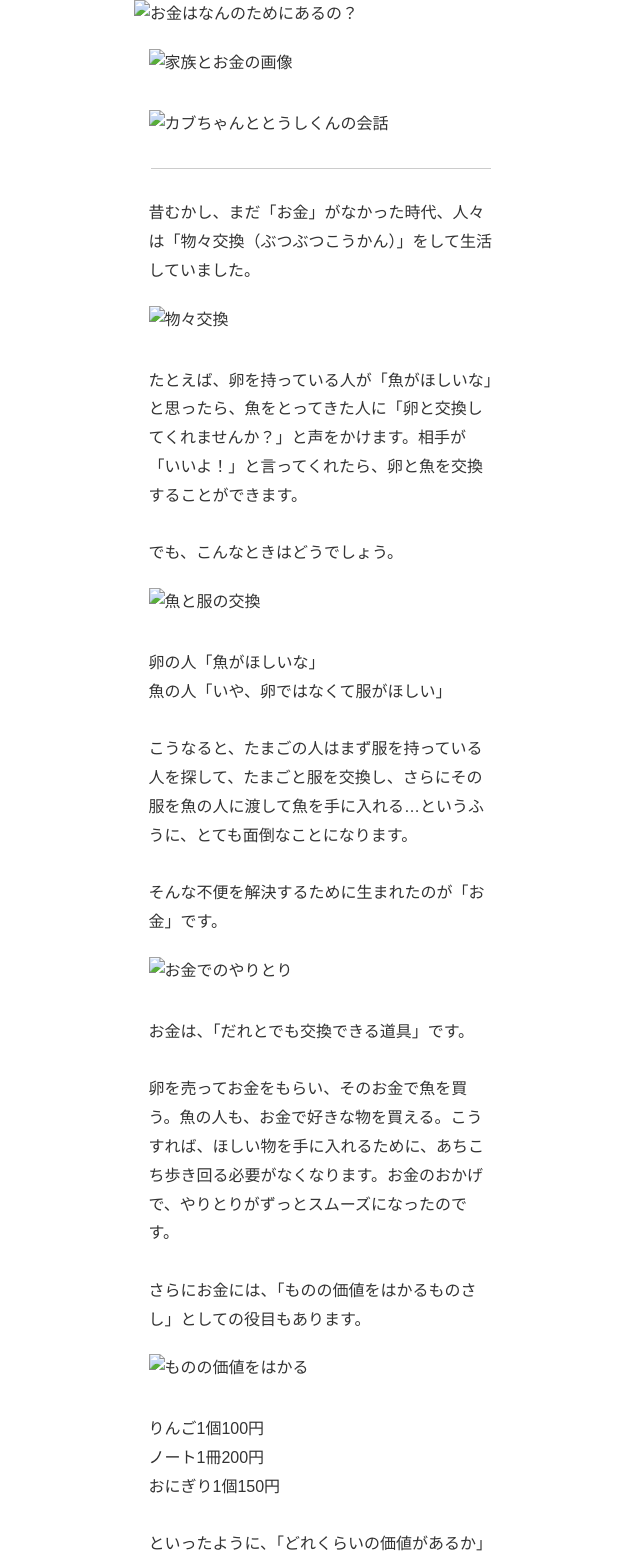
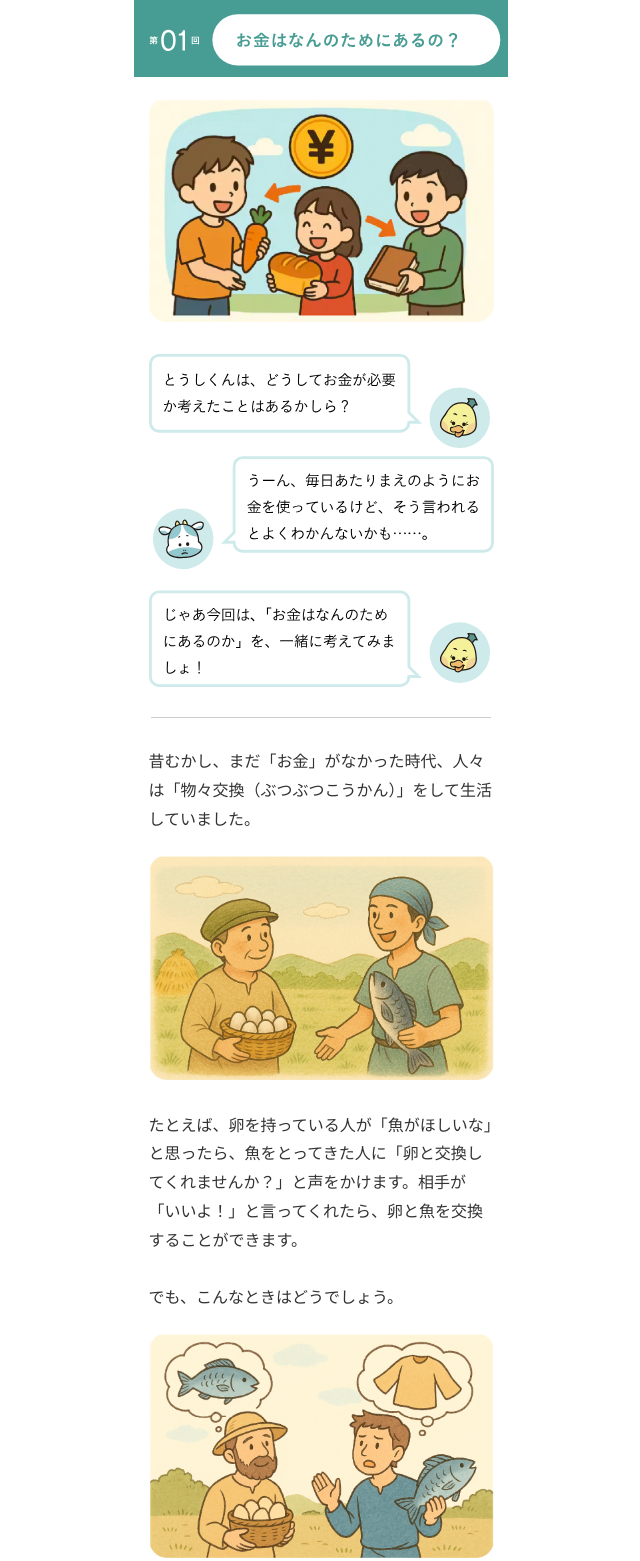
Before and after one commit to c3iird/example-website, a plain HTML site: page index.html in a window 1280 px wide. Shown: the top 1561 px of the page, without its empty margins (319-959 px from the left). Drawn offline with Linux system fonts and the light colour scheme.

Commit message:
Update index.html

```diff
--- a/index.html
+++ b/index.html
@@ -81,9 +81,9 @@
 <body>
   <div class="wrapper">
 
-    <img src="level01/01-title.svg" alt="お金はなんのためにあるの？" class="full-width-image">
-    <img src="level01/01-image01.jpg" alt="家族とお金の画像" class="content-image">
-    <img src="level01/01-talk.svg" alt="カブちゃんととうしくんの会話" class="dialog-image">
+    <img src="level01-01/01-title.svg" alt="お金はなんのためにあるの？" class="full-width-image">
+    <img src="level01-01/01-image01.jpg" alt="家族とお金の画像" class="content-image">
+    <img src="level01-01/01-talk.svg" alt="カブちゃんととうしくんの会話" class="dialog-image">
 
     <hr>
 
@@ -91,13 +91,13 @@
       昔むかし、まだ「お金」がなかった時代、人々は「物々交換（ぶつぶつこうかん）」をして生活していました。
     </div>
 
-    <img src="level01/fish-egg01.jpg" alt="物々交換" class="content-image">
+    <img src="level01-01/fish-egg01.jpg" alt="物々交換" class="content-image">
 
     <div class="text-block">
       たとえば、卵を持っている人が「魚がほしいな」と思ったら、魚をとってきた人に「卵と交換してくれませんか？」と声をかけます。相手が「いいよ！」と言ってくれたら、卵と魚を交換することができます。<br>&nbsp;<br>でも、こんなときはどうでしょう。
     </div>
 
-    <img src="level01/fish-egg02.jpg" alt="魚と服の交換" class="content-image">
+    <img src="level01-01/fish-egg02.jpg" alt="魚と服の交換" class="content-image">
 
     <div class="text-block">
       卵の人「魚がほしいな」<br>
@@ -106,7 +106,7 @@
       そんな不便を解決するために生まれたのが「お金」です。
     </div>
 
-    <img src="level01/money-start.jpg" alt="お金でのやりとり" class="content-image">
+    <img src="level01-01/money-start.jpg" alt="お金でのやりとり" class="content-image">
 
     <div class="text-block">
       お金は、「だれとでも交換できる道具」です。<br>&nbsp;<br>
@@ -114,7 +114,7 @@
       さらにお金には、「ものの価値をはかるものさし」としての役目もあります。
     </div>
 
-    <img src="level01/price.jpg" alt="ものの価値をはかる" class="content-image">
+    <img src="level01-01/price.jpg" alt="ものの価値をはかる" class="content-image">
 
     <div class="text-block">
       りんご1個100円<br>ノート1冊200円<br>おにぎり1個150円<br>&nbsp;<br>
@@ -123,7 +123,7 @@
       そのため、大切なのは、お金そのものではなく、「お金を使ってなにをするか」です。
     </div>
 
-    <img src="level01/money-variation.jpg" alt="お金の使い方" class="content-image">
+    <img src="level01-01/money-variation.jpg" alt="お金の使い方" class="content-image">
 
     <div class="text-block">
       ・勉強や経験にお金を使い、未来に役立てる<br>
@@ -135,7 +135,7 @@
       お金は、ただの数字ではなく、思いや選ぶ力をあらわす道具でもあり、その力をどう使うかはあなた次第というわけです。
     </div>
 
-    <img src="level01/money-future.jpg" alt="未来へ進む子ども" class="content-image">
+    <img src="level01-01/money-future.jpg" alt="未来へ進む子ども" class="content-image">
 
     <div class="text-block">
       お金を上手に使える人は、きっとまわりの人の気持ちも大切にできる人です。<br>&nbsp;<br>
@@ -144,7 +144,7 @@
       まずは、「お金」の基本から、一歩ずつ考えていきましょう！！
     </div>
 
-	<img src="level01/01-talk-02.svg" alt="魚と服の交換" class="content-image">
+	<img src="level01-01/01-talk-02.svg" alt="カブちゃんコメント" class="content-image">
 
 
 
```
